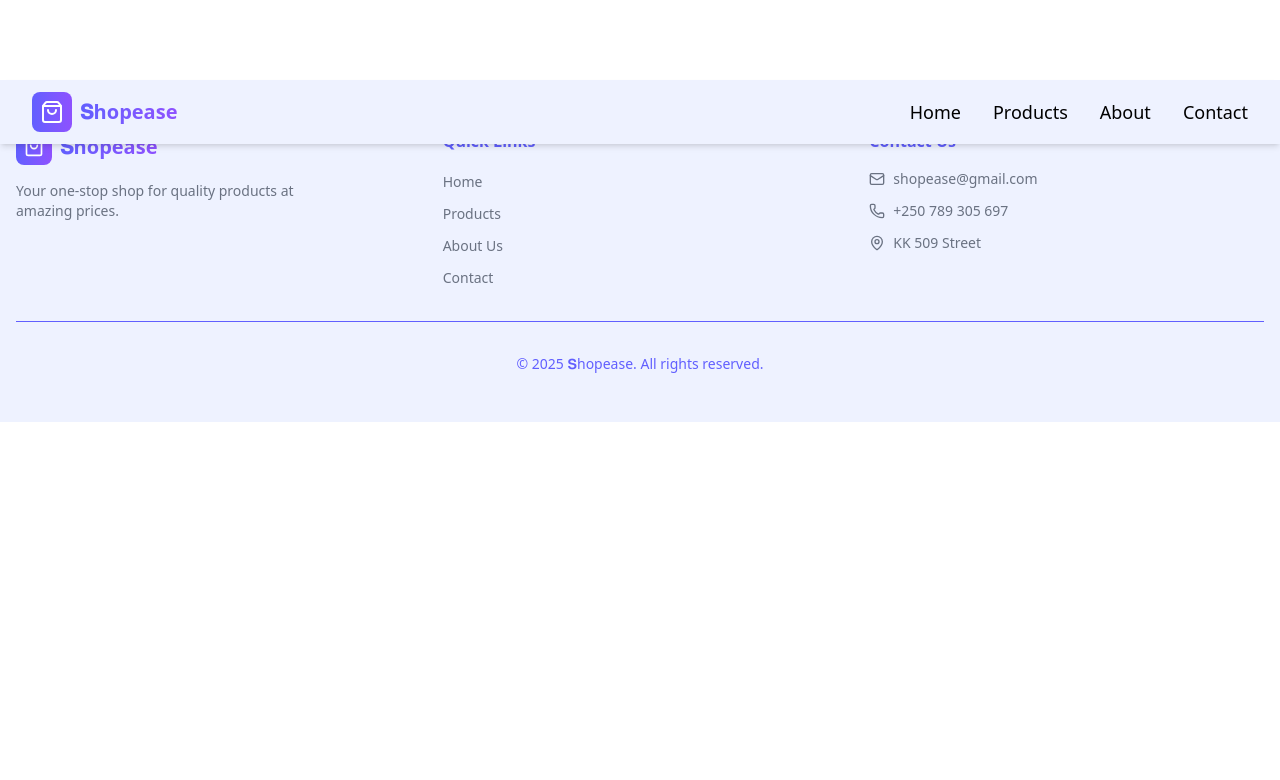
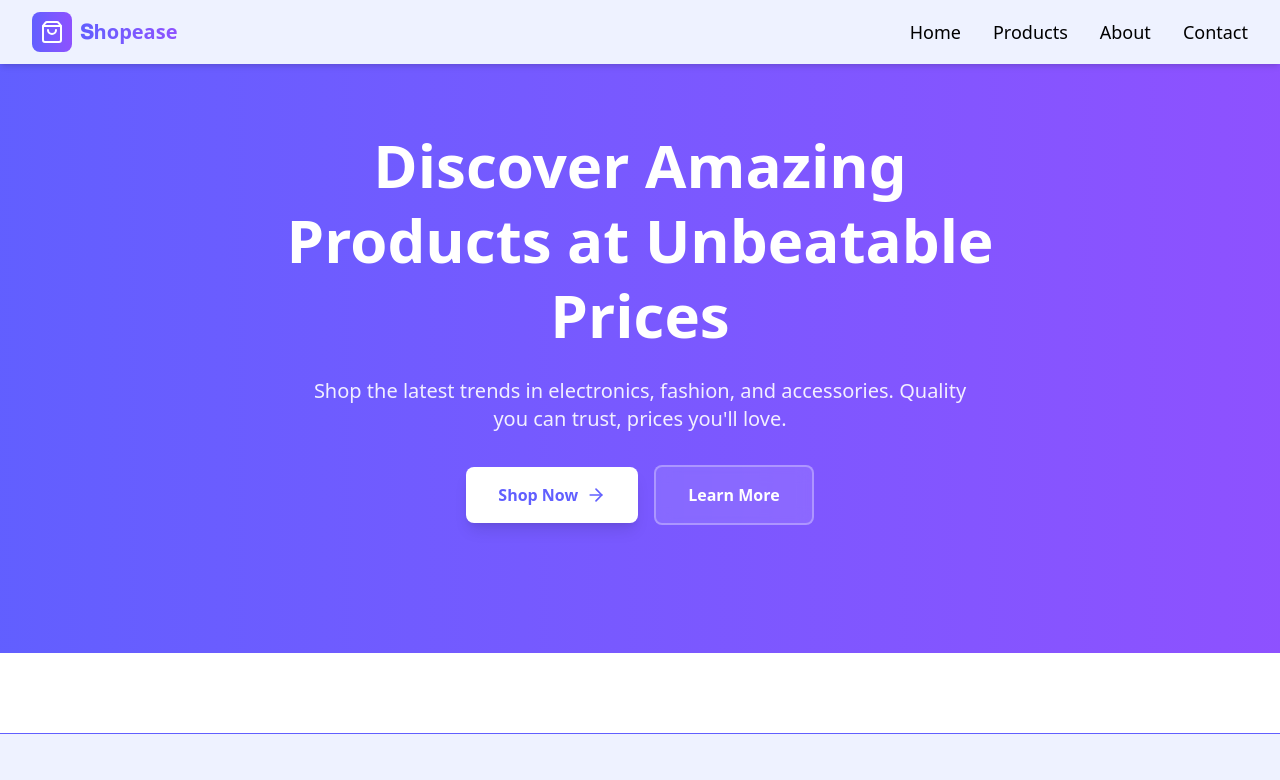
Before and after one commit to Iris-Ghislaine/ShopEase, a React (Vite) app in the folder shopEase/: page / in a window 1280 px wide. Shown: the top 780 px of the page. Built offline with nearby package versions, Linux system fonts and the light colour scheme.

Commit message:
Added HeroSection component

```diff
--- a/shopEase/src/components/Footer.jsx
+++ b/shopEase/src/components/Footer.jsx
@@ -17,7 +17,7 @@ const Footer = () => {
               </span>
             </div>
             <p className="text-sm text-gray-500 max-w-xs mx-auto md:mx-0">
-              Your one-stop shop for quality products at amazing prices.
+              Your one-stop shop for <br /> quality products at amazing prices.
             </p>
           </div>
           {/* Quick Links */}
@@ -67,7 +67,7 @@ const Footer = () => {
           </div>
         </div>
 
-        <div className="border-t border-border mt-8 pt-8 text-center text-sm text-indigo-500">
+        <div className="border-t  mt-8 pt-8 text-center  text-indigo-500">
           <p>&copy; 2025 𝐒hopease. All rights reserved.</p>
         </div>
       </div>
--- a/shopEase/src/components/HeroSection.jsx
+++ b/shopEase/src/components/HeroSection.jsx
@@ -1,6 +1,37 @@
-function HeroSection(){
-    return(
-console.log('this is HeroSection')
-    )
-}
-export default HeroSection
+import { Link } from "react-router-dom";
+import { ArrowRight } from "lucide-react";
+
+const HeroSection = () => {
+  return (
+    <section className="relative bg-gradient-to-r from-indigo-500 to-violet-500 py-20 md:py-32 overflow-hidden">
+      <div className="container mx-auto px-4 relative z-10">
+        <div className="max-w-3xl mx-auto text-center">
+          <h1 className="text-4xl md:text-6xl font-bold text-white mb-6 leading-tight">
+            Discover Amazing Products at Unbeatable Prices
+          </h1>
+          <p className="text-lg md:text-xl text-white/90 mb-8 max-w-2xl mx-auto">
+            Shop the latest trends in electronics, fashion, and accessories. Quality you can trust, prices you'll love.
+          </p>
+          <div className="flex flex-col sm:flex-row items-center justify-center gap-4">
+            <Link
+              to="/products"
+              className="bg-white text-indigo-500 hover:bg-white/90 px-8 py-4 rounded-lg font-semibold flex items-center space-x-2 transition-all shadow-lg hover:shadow-xl group"
+            >
+              <span>Shop Now</span>
+              <ArrowRight className="h-5 w-5 group-hover:translate-x-1 transition-transform" />
+            </Link>
+
+            <Link
+              to="/about"
+              className="bg-white/10 backdrop-blur-sm text-white hover:bg-white/20 px-8 py-4 rounded-lg font-semibold transition-all border-2 border-white/30"
+            >
+              Learn More
+            </Link>
+          </div>
+        </div>
+      </div>
+    </section>
+  );
+};
+
+export default HeroSection;
```
